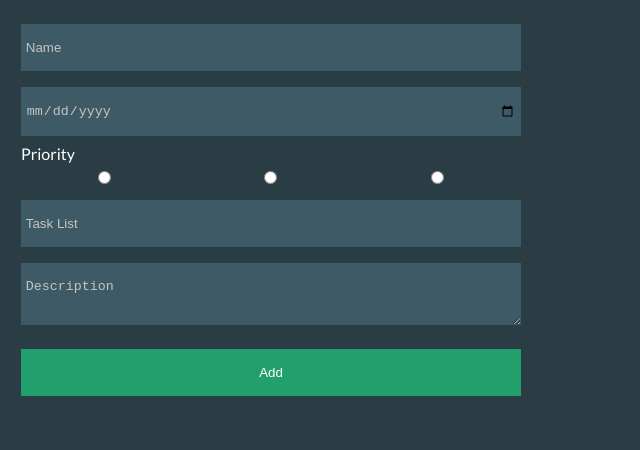
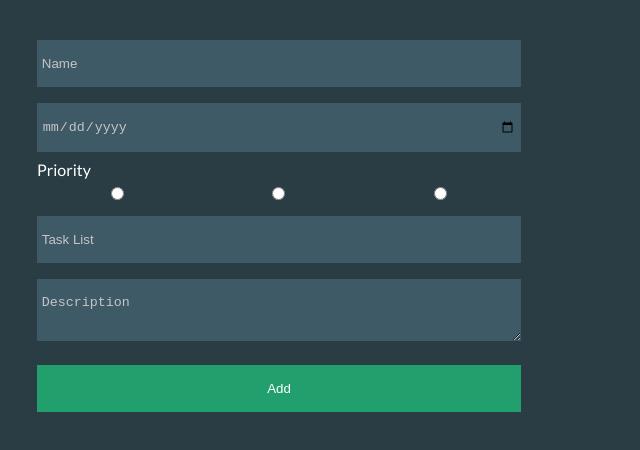
Before and after one commit to Muiqqq/Deadline-App-Frontend, a React (Create React App) app in the folder deadline-app/: page / in a window 1280 px wide. Shown: the top 450 px of the page, without its empty margins (0-640 px from the left). Built offline with nearby package versions, Linux system fonts and the light colour scheme.

Commit message:
Add minor css.

```diff
--- a/deadline-app/src/scss/Main.scss
+++ b/deadline-app/src/scss/Main.scss
@@ -31,11 +31,13 @@ ul {
 // Form component styling
 .form {
   width: 500px;
-  margin: 1rem;
+  margin: 2rem;
+
   form {
     display: flex;
     flex-direction: column;
     width: 500px;
+    padding-right: 1rem;
 
     input,
     textarea {
@@ -74,7 +76,7 @@ ul {
 
 // TodoList component styling
 .todo-list {
-  margin: 1rem 2rem;
+  margin: 2rem 2rem;
 
   .list {
     li {
```
